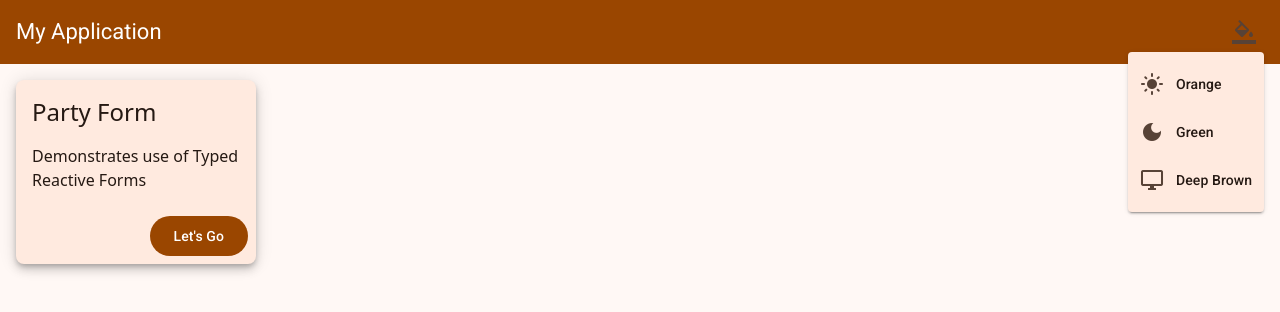
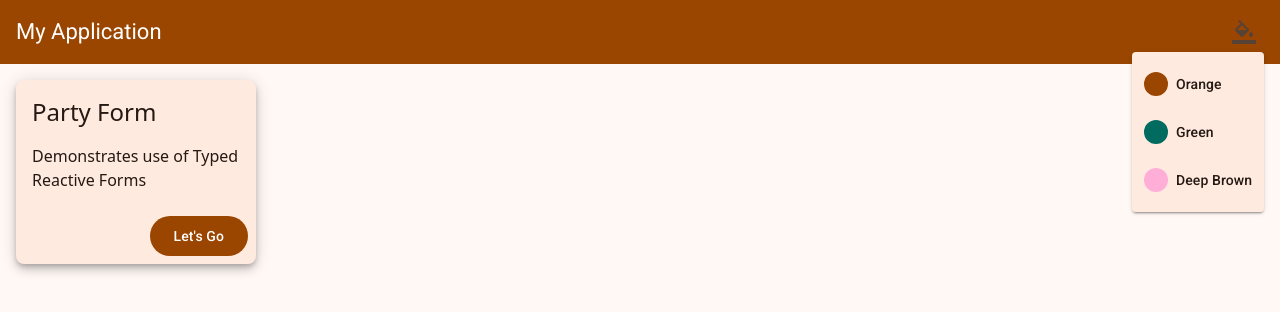
Before and after one commit to yadavsudhir405/experiment-angular, an Angular app: page /home in a window 1280 px wide. Both pictures are taken after a click on the button "format_color_fill". Shown: the top 312 px of the page. Built offline with nearby package versions, Linux system fonts and the light colour scheme.

Commit message:
With color preview

```diff
--- a/src/app/feature/header/header.component.html
+++ b/src/app/feature/header/header.component.html
@@ -6,8 +6,11 @@
      <mat-menu #menu="matMenu">
        <ng-container *ngFor="let theme of themes">
          <button mat-menu-item (click)="onMenuItemClick(theme)">
-           <mat-icon>{{theme.icon}}</mat-icon>
-           <span>{{theme.label}}</span>
+           <div class="flex items-center gap-2">
+             <div class="h-6 w-6 rounded-full" [style.background-color]="theme.primaryColor"></div>
+             <span>{{theme.label}}</span>
+           </div>
+
          </button>
        </ng-container>
      </mat-menu>
--- a/src/app/feature/header/header.component.scss
+++ b/src/app/feature/header/header.component.scss
@@ -1,6 +1,19 @@
 @use '@angular/material' as mat;
 
+
+.color-preview {
+  width: 24px;
+  height: 24px;
+  border-radius: 50%;
+}
+
 :host {
+
+  .menu-item-container {
+    display: flex;
+    align-items: center;
+    gap: 4px;
+  }
 
   /*
      Local overrides for the toolbar component
--- a/src/app/feature/header/header.component.ts
+++ b/src/app/feature/header/header.component.ts
@@ -17,6 +17,7 @@ export type ThemeDetail = {
   label: string;
   icon: string;
   class:string;
+  primaryColor: string;
 }
 
 @Component({
@@ -34,9 +35,9 @@ export type ThemeDetail = {
 })
 export class HeaderComponent implements OnInit {
   themes: ThemeDetail[] = [
-    {type: Theme.light, label: 'Orange', icon: 'light_mode', class:'orange-theme'},
-    {type: Theme.dark, label: 'Green', icon: 'dark_mode', class: 'green-theme'},
-    {type: Theme.system, label: 'Deep Brown', icon: 'desktop_windows', class: 'deep-brown-theme'}
+    {type: Theme.light, label: 'Orange', icon: 'light_mode', primaryColor: '#9a4600', class:'orange-theme'},
+    {type: Theme.dark, label: 'Green', icon: 'dark_mode', primaryColor: '#006b5e', class: 'green-theme'},
+    {type: Theme.system, label: 'Deep Brown', icon: 'desktop_windows', primaryColor: '#ffaed8', class: 'deep-brown-theme'}
   ];
   selectedTheme!: ThemeDetail;
 
```
